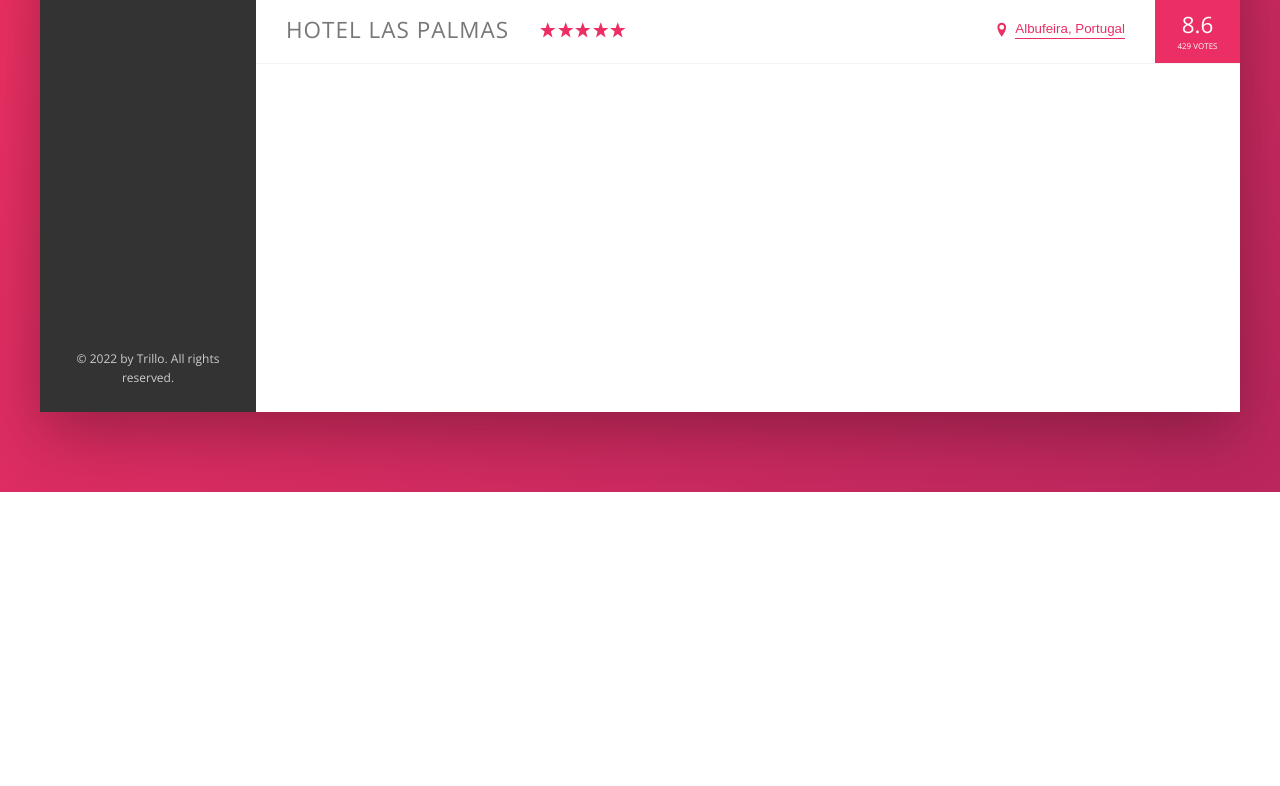
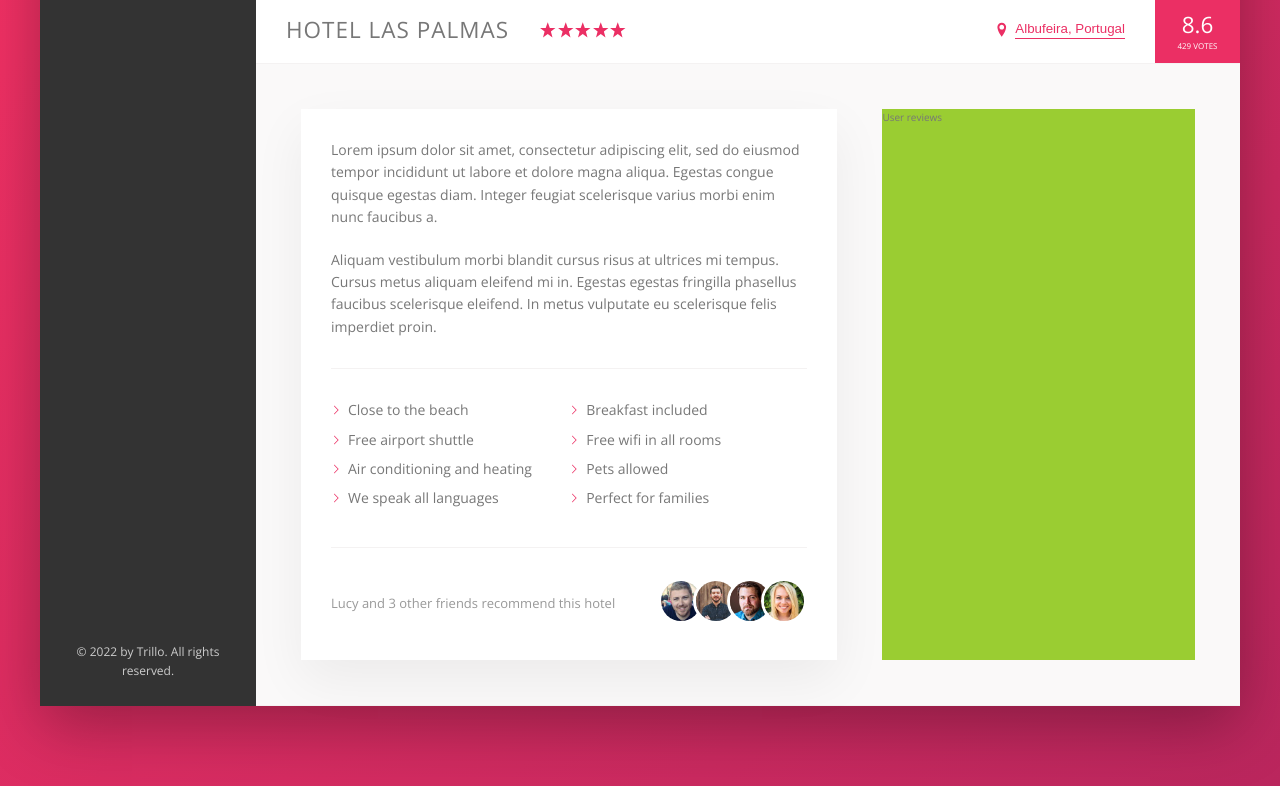
Before and after one commit to 4453735/flex-box_responsive, a plain HTML site: page index.html in a window 1280 px wide. Shown: the part 538-1324 px from the top of the page. Before the commit the page ends 1030 px from the top, so only its background shows below. Drawn offline with nearby package versions, Linux system fonts and the light colour scheme.

Commit message:
Add description section

```diff
--- a/index.html
+++ b/index.html
@@ -130,7 +130,41 @@
                         </div>
                     </div>
 
+                    <div class="detail">
+                        <div class="description">
+                            <p class="paragraph">
+                                Lorem ipsum dolor sit amet, consectetur adipiscing elit, sed do eiusmod tempor incididunt ut labore et dolore magna aliqua. Egestas congue quisque egestas diam. Integer feugiat scelerisque varius morbi enim nunc faucibus a.
+                            </p>
+                            <p class="paragraph">
+                                Aliquam vestibulum morbi blandit cursus risus at ultrices mi tempus. Cursus metus aliquam eleifend mi in. Egestas egestas fringilla phasellus faucibus scelerisque eleifend. In metus vulputate eu scelerisque felis imperdiet proin.
+                            </p>
+                            <ul class="list">
+                                <li class="list__item">Close to the beach</li>
+                                <li class="list__item">Breakfast included</li>
+                                <li class="list__item">Free airport shuttle</li>
+                                <li class="list__item">Free wifi in all rooms</li>
+                                <li class="list__item">Air conditioning and heating</li>
+                                <li class="list__item">Pets allowed</li>
+                                <li class="list__item">We speak all languages</li>
+                                <li class="list__item">Perfect for families</li>
+                            </ul>
+                            <div class="recommend">
+                                <p class="recommend__count">
+                                    Lucy and 3 other friends recommend this hotel
+                                </p>
+                                <div class="recommend__friends">
+                                    <img src="img/user-3.jpg" alt="User photo 1" class="recommend__photo">
+                                    <img src="img/user-4.jpg" alt="User photo 2" class="recommend__photo">
+                                    <img src="img/user-5.jpg" alt="User photo 3" class="recommend__photo">
+                                    <img src="img/user-6.jpg" alt="User photo 4" class="recommend__photo">
+                                </div>
+                            </div>
+                        </div>
 
+                        <div class="user-reviews">
+                            User reviews
+                        </div>
+                    </div>
 
                 </main>
             </div>
--- a/sass/_base.scss
+++ b/sass/_base.scss
@@ -13,6 +13,9 @@
   --color-grey-dark-3: #999;
 
   --shadow-dark: 0 2rem 6rem rgba(0, 0, 0, .3);
+  --shadow-light: 0 2rem 5rem rgba(0,0,0,.06);
+
+  --line: 1px solid var(--color-grey-light-2);
 }
 
 * {
--- a/sass/_componets.scss
+++ b/sass/_componets.scss
@@ -208,7 +208,7 @@
 .overview {
   display: flex;
   align-items: center;
-  border-bottom: 1px solid var(--color-grey-light-2);
+  border-bottom: var(--line);
 
   &__heading {
     font-size: 2.25rem;
@@ -307,3 +307,81 @@
     box-shadow: none;
   }
 }
+
+///////////////////////////////////////////
+// PARAGRAPH
+.paragraph:not(:last-of-type) {
+  margin-bottom: 2rem;
+}
+
+///////////////////////////////////////////
+// LIST
+.list {
+  list-style: none;
+  margin: 3rem 0;
+  padding: 3rem 0;
+  border-top: var(--line);
+  border-bottom: var(--line);
+
+  display: flex;
+  flex-wrap: wrap;
+
+  &__item {
+    flex: 0 0 50%;
+    margin-bottom: .7rem;
+  }
+
+  &__item::before {
+    content: "";
+    display: inline-block;
+    height: 1rem;
+    width: 1rem;
+    margin-right: .7rem;
+
+    // Older browsers
+    //background-image: url("../img/chevron-thin-right.svg");
+    //background-size: cover;
+
+    //Newer browsers
+    background-color: var(--color-primary);
+    -webkit-mask-image: url("../img/chevron-thin-right.svg");
+    -webkit-mask-size: cover;
+    mask-image: url("../img/chevron-thin-right.svg");
+    mask-size: cover;
+
+
+
+  }
+}
+
+
+///////////////////////////////////////////
+// RECOMMEND
+.recommend {
+  font-size: 1.3rem;
+  color: var(--color-grey-dark-3);
+
+  display: flex;
+  align-items: center;
+
+  &__count {
+    margin-right: auto;
+  }
+
+  &__friends {
+
+  }
+
+  &__photo {
+    box-sizing: content-box;
+    height: 4rem;
+    width: 4rem;
+    border-radius: 50%;
+    border: 3px solid #fff;
+
+    &:not(:last-child) {
+      margin-right: -1.5rem;
+    }
+  }
+
+}
--- a/sass/_layout.scss
+++ b/sass/_layout.scss
@@ -11,7 +11,7 @@
   font-size: 1.5rem;
   height: 7rem;
   background-color: #fff;
-  border-bottom: 1px solid var(--color-grey-light-2);
+  border-bottom: var(--line);
 
   display: flex;
   justify-content: space-between;
@@ -35,8 +35,26 @@
 .hotel-view {
   background-color: #fff;
 
-  //TEST
-  height: 80rem;
-
   flex: 1;
 }
+
+.detail {
+  display: flex;
+  padding: 4.5rem;
+  background-color: var(--color-grey-light-1);
+  border-bottom: var(--line);
+}
+
+.description {
+  font-size: 1.4rem;
+  background-color: #fff;
+  box-shadow: var(--shadow-light);
+  padding: 3rem;
+  flex: 0 0 60%;
+  margin-right: 4.5rem;
+}
+
+.user-reviews {
+  background-color: yellowgreen;
+  flex: 1;
+}
```
Also changed, not shown: css/style.css, 1 other file.
